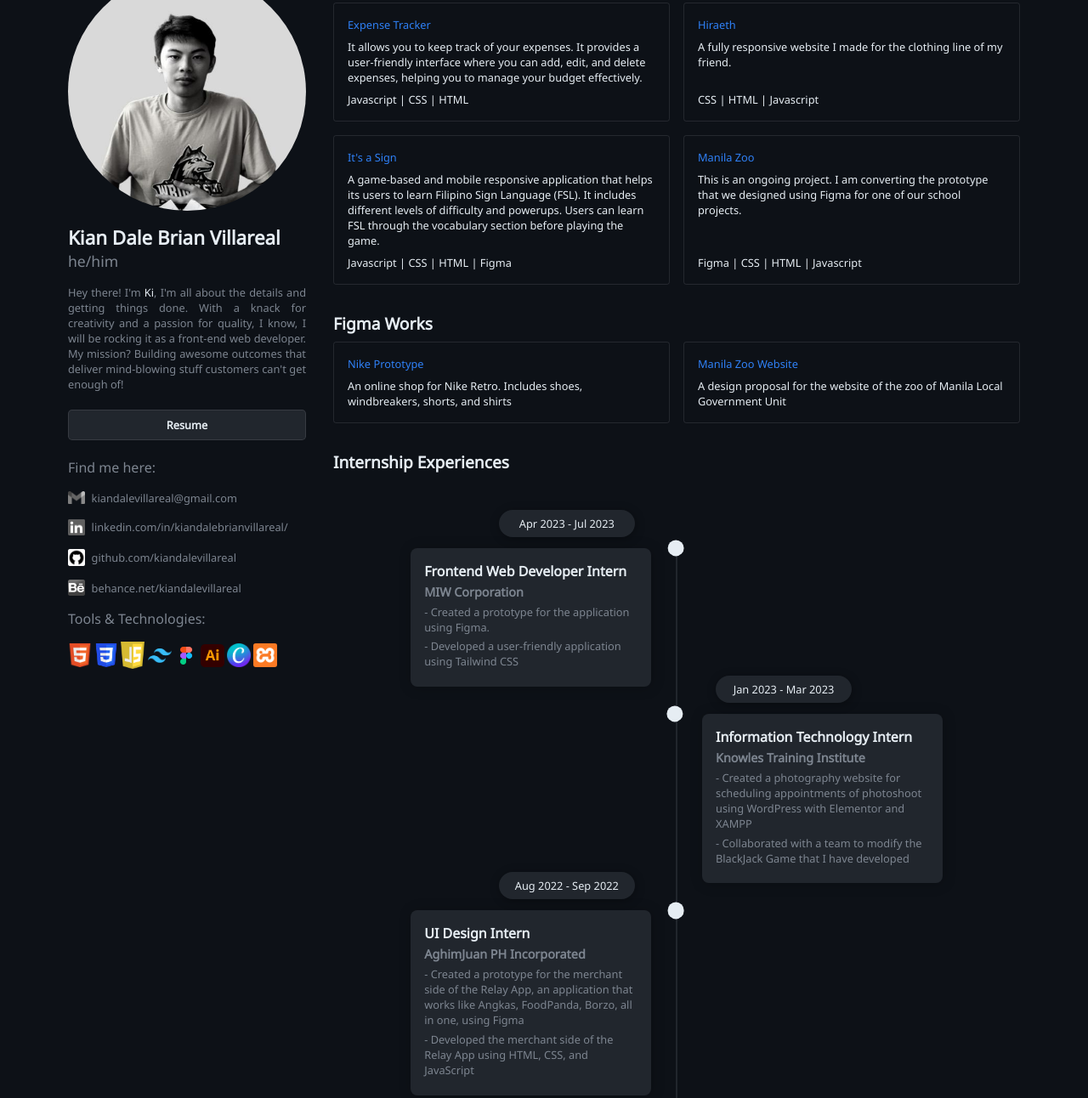
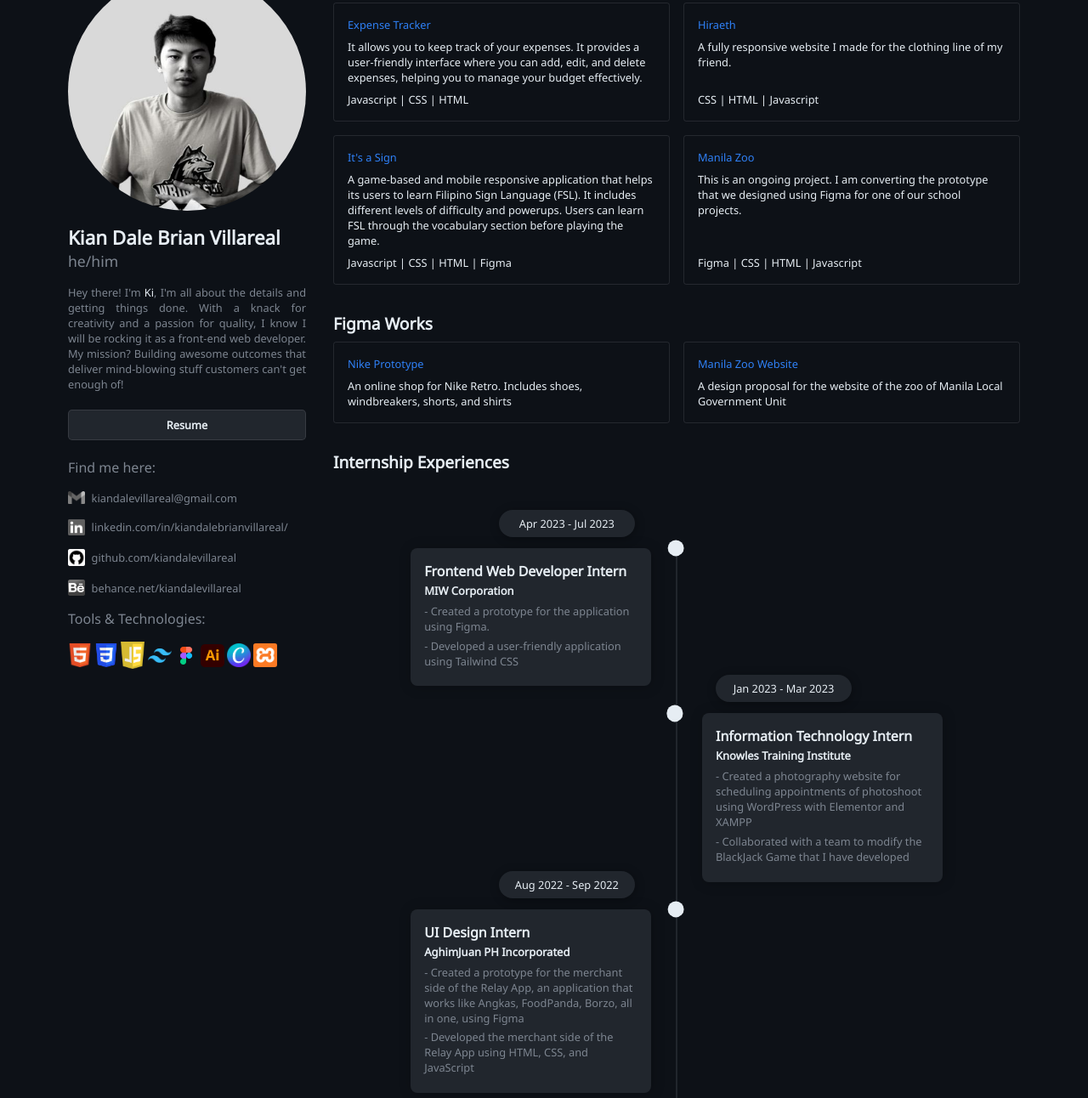
Before and after one commit to kiandalevillareal/portfolio, a plain HTML site: page index.html in a window 1280 px wide. Shown: the part 166-1458 px from the top of the page at 85% size. Drawn offline with Linux system fonts and the light colour scheme.

Commit message:
added: hyperlink to internships

```diff
--- a/index.html
+++ b/index.html
@@ -56,7 +56,7 @@
         <p class="intro">
           Hey there! I'm <span>Ki</span>, I'm all about the details and getting
           things done. With a knack for creativity and a passion for quality, I
-          know, I will be rocking it as a front-end web developer. My mission?
+          know I will be rocking it as a front-end web developer. My mission?
           Building awesome outcomes that deliver mind-blowing stuff customers
           can't get enough of!
         </p>
@@ -191,7 +191,9 @@
             <ul>
               <li>
                 <h3 class="heading">Frontend Web Developer Intern</h3>
-                <p><strong>MIW Corporation</strong></p>
+                <a href="https://miwsolutions.com/"
+                  ><strong>MIW Corporation</strong></a
+                >
                 <p>- Created a prototype for the application using Figma.</p>
                 <p>
                   - Developed a user-friendly application using Tailwind CSS
@@ -201,7 +203,10 @@
               </li>
               <li>
                 <h3 class="heading">Information Technology Intern</h3>
-                <p><strong>Knowles Training Institute</strong></p>
+                <a
+                  href="https://www.linkedin.com/company/knowles-training-institute/"
+                  ><strong>Knowles Training Institute</strong></a
+                >
                 <p>
                   - Created a photography website for scheduling appointments of
                   photoshoot using WordPress with Elementor and XAMPP
@@ -215,7 +220,7 @@
               </li>
               <li>
                 <h3 class="heading">UI Design Intern</h3>
-                <p><strong>AghimJuan PH Incorporated</strong></p>
+                <a href="#"><strong>AghimJuan PH Incorporated</strong></a>
                 <p>
                   - Created a prototype for the merchant side of the Relay App,
                   an application that works like Angkas, FoodPanda, Borzo, all
--- a/style.css
+++ b/style.css
@@ -309,6 +309,14 @@ main{
 	display: grid;
 	place-items: center;
 }
+.internship ul li a{
+    text-decoration: none;
+    color: #e6edf3;
+    font-size: small;
+}
+.internship ul li a:hover{
+    text-decoration: underline;
+}
 .circle::after{
 	content: ' ';
 	width: .8rem;
```
